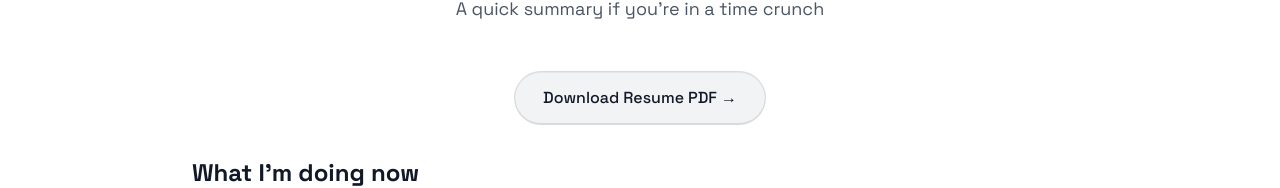
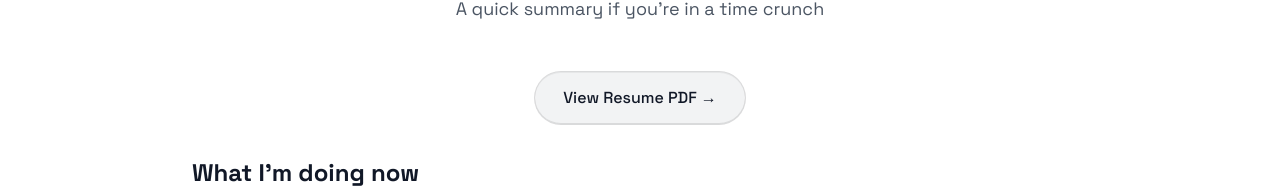
Before and after one commit to aviju888/portfolio, a Next.js app: page /tldr in a window 1280 px wide. Shown: the part 178-366 px from the top of the page. Built offline with nearby package versions, Linux system fonts and the light colour scheme.

Commit message:
Change resume to view in new tab instead of download

```diff
--- a/app/tldr/page.tsx
+++ b/app/tldr/page.tsx
@@ -16,14 +16,15 @@ export default function TldrPage() {
       title="TLDR"
       description="A quick summary if you're in a time crunch"
     >
-      {/* Download Resume Button */}
+      {/* View Resume Button */}
       <div className="flex justify-center mb-8">
         <a
           href="/resume.pdf"
-          download
+          target="_blank"
+          rel="noopener noreferrer"
           className="btn-secondary"
         >
-          Download Resume PDF →
+          View Resume PDF →
         </a>
       </div>
 
```
